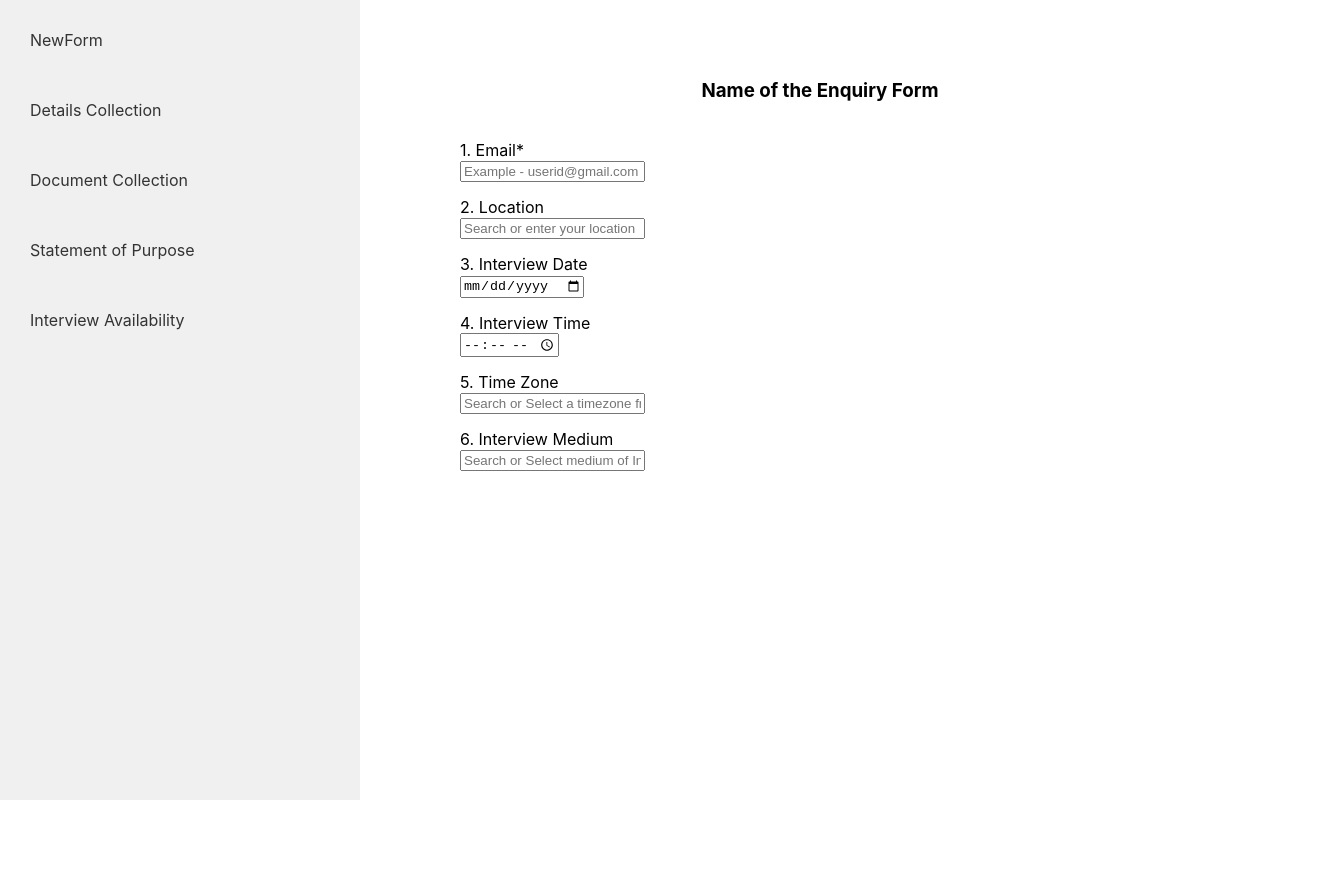
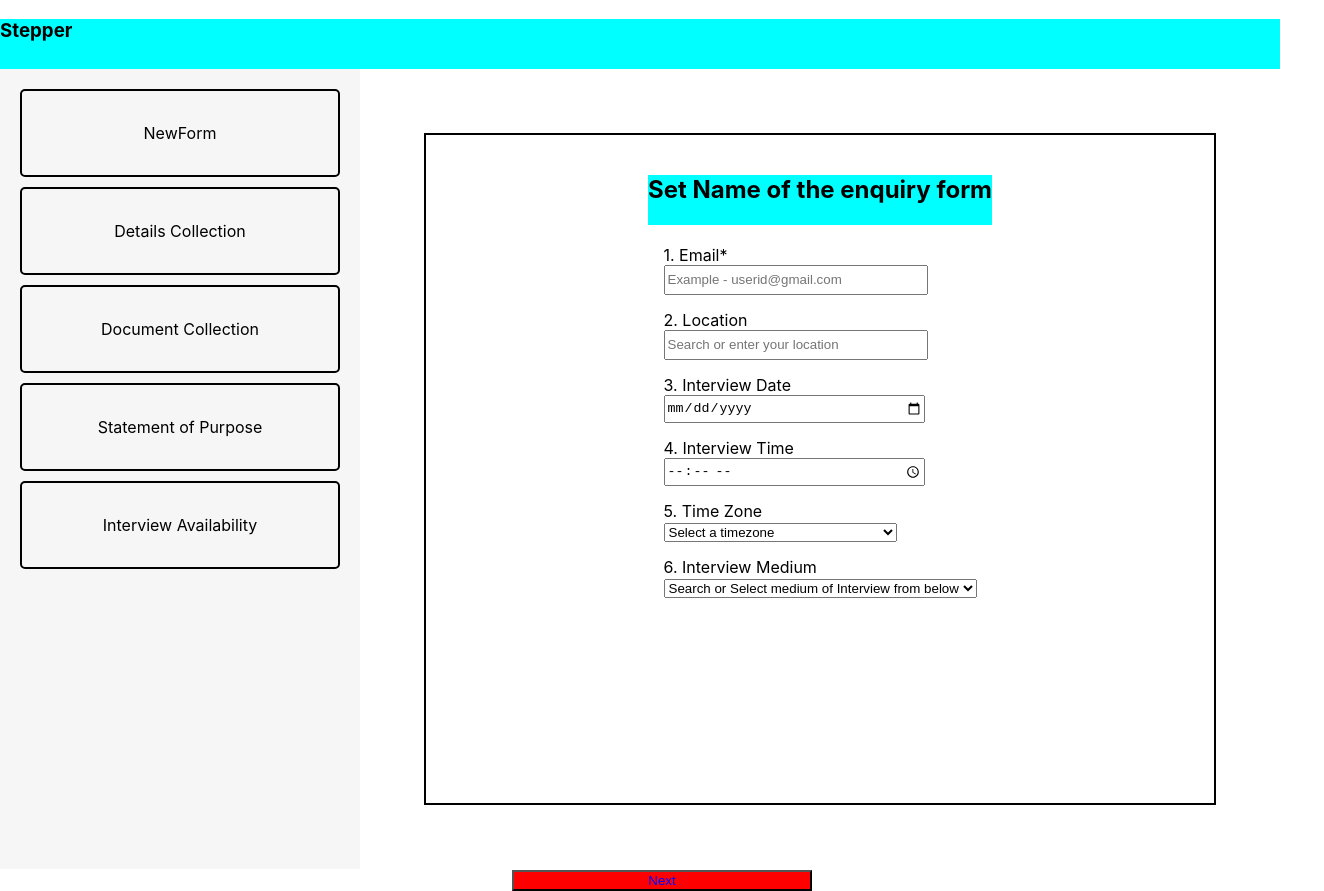
Before and after one commit to Rahul0550/candidateInfo, a React (Create React App) app: page /interview-availability in a window 1280 px wide. Shown: the whole page, 1324 px wide, since content can reach past the window. Before the commit the page ends 800 px from the top, so only its background shows below. Built offline with nearby package versions, Linux system fonts and the light colour scheme.

Commit message:
some functionality change

```diff
--- a/src/App.css
+++ b/src/App.css
@@ -5,30 +5,43 @@
 
 .sidebar {
   width: 25%;
-  background: #f0f0f0;
+  background: #f0f0f093;
   padding: 20px;
 }
 
 .sidebar a {
-  display: block;
-  padding: 10px;
+  display: flex;
+  align-items: center;
+  justify-content: center;
+  padding: 10px 15px;
   margin-bottom: 10px;
   text-decoration: none;
-  color: #333;
+  color: black;
   border-radius: 5px;
   transition: background-color 0.3s ease;
+  border: 2px solid black;
+  height: 5vw;
+  text-align: center;
 }
 
 .sidebar a:hover {
   background-color: #ddd;
 }
 
+input{
+  width: 20vw;
+  height: 3vh;
+}
+
 .main-content {
   flex: 1;
+  align-items: center;
+  justify-content: baseline;
   padding: 20px;
   display: flex;
   flex-direction: column;
-  margin: 40px 80px;
+  margin: 5% 5%;
+  border: 2px solid black;
 }
 
 .Top {
--- a/src/App.js
+++ b/src/App.js
@@ -1,36 +1,35 @@
-
-import React from "react";
-import { BrowserRouter, Route, Link, Routes } from "react-router-dom";
+import React, { useState } from "react";
+import { BrowserRouter, Route, Routes } from "react-router-dom";
 import NewForm from "./components/NewForm";
 import DetailsCollection from "./components/DetailsCollection";
 import DocumentCollection from "./components/DocumentCollection";
 import StatementOfPurpose from "./components/StatementOfPurpose";
 import InterviewAvailability from "./components/InterviewAvailability";
 import "./App.css";
+import Sidebar from "./components/Sidebar";
 
 const App = () => {
+  const [name, setName] = useState('');
+
   return (
+
     <BrowserRouter>
+      <div style={{ backgroundColor: "cyan",height:"50px" }}>
+        <h3>Stepper</h3>
+      </div>
+
       <div className="app-container">
-        {/* Sidebar */}
-        <div className="sidebar">
-          <Link to="/new-form">NewForm</Link>
-          <br />
-          <Link to="/details-collection">Details Collection</Link>
-          <br />
-          <Link to="/document-collection">Document Collection</Link>
-          <br />
-          <Link to="/statement-of-purpose">Statement of Purpose</Link>
-          <br />
-          <Link to="/interview-availability">Interview Availability</Link>
-        </div>
-
-
-
+        <Sidebar />
 
         <div className="main-content">
+          <div className="inside-header">
+          <h2 style={{ background: "cyan", height: "50px" }}>
+              {name ? `Enquiry Form for- ${name}` : "Set Name of the enquiry form"}
+            </h2>
+          </div>
+
           <Routes>
-            <Route path="/new-form" element={<NewForm />} />
+            <Route path="/new-form" element={<NewForm setName={setName} />} />
             <Route path="/details-collection" element={<DetailsCollection />} />
             <Route
               path="/document-collection"
@@ -47,6 +46,16 @@ const App = () => {
           </Routes>
         </div>
       </div>
+      <button
+        style={{
+          color: "blue",
+          backgroundColor: "Red",
+          width: "300px",
+          margin: "0 40%",
+        }}
+      >
+        Next
+      </button>
     </BrowserRouter>
   );
 };
--- a/src/components/DetailsCollection.jsx
+++ b/src/components/DetailsCollection.jsx
@@ -3,9 +3,9 @@ import React from "react";
 export default function DetailsCollection() {
   return (
     <>
-      <div className="Top">
+      {/* <div className="Top">
         <h3> Name of the Enquiry Form</h3>
-      </div>
+      </div> */}
       <div className="form-container">
         <div className="form-group">
           <label>1. Name*</label>
--- a/src/components/DocumentCollection.jsx
+++ b/src/components/DocumentCollection.jsx
@@ -14,9 +14,9 @@ export default function DocumentCollection() {
 
   return (
     <>
-      <div className="Top">
+      {/* <div className="Top">
         <h3> Name of the Enquiry Form</h3>
-      </div>
+      </div> */}
       <div>
         <div className="form-group">
         <label>1. 10th Marksheet*</label>
--- a/src/components/InterviewAvailability.jsx
+++ b/src/components/InterviewAvailability.jsx
@@ -1,12 +1,26 @@
-import React from "react";
+import React, { useState } from "react";
 
 export default function InterviewAvailability() {
+  const [selectedTimeZone, setSelectedTimeZone] = useState("");
+
+  var aryIanaTimeZones = Intl.supportedValuesOf("timeZone");
+
+  const languageOptions = [
+    "Hindi",
+    "English",
+    "Spanish",
+    "French",
+    "German",
+    "Russian",
+  ];
+
   return (
     <>
-      <div className="Top">
+      {/* <div className="Top">
         <h3> Name of the Enquiry Form</h3>
-      </div>
+      </div> */}
       <div>
+
         <div className="form-group">
           <label>1. Email*</label>
           <br />
@@ -42,22 +56,38 @@ export default function InterviewAvailability() {
         <div className="form-group">
           <label>5. Time Zone</label>
           <br />
-          <input
-            type="dropdown"
-            placeholder="Search or Select a timezone from below"
-          />
+          <select
+            value={selectedTimeZone}
+            onChange={(e) => setSelectedTimeZone(e.target.value)}
+          >
+            <option value="" disabled>
+              Select a timezone
+            </option>
+            {aryIanaTimeZones.map((timeZone) => (
+              <option key={timeZone} value={timeZone}>
+                {timeZone}
+              </option>
+            ))}
+          </select>
           <br />
         </div>
 
         <div className="form-group">
           <label>6. Interview Medium</label>
           <br />
-          <input
-            type="dropdown"
-            placeholder="Search or Select medium of Interview from below"
-          />
+          <select>
+            <option value="" disabled selected>
+              Search or Select medium of Interview from below
+            </option>
+            {languageOptions.map((language, index) => (
+              <option key={index} value={language}>
+                {language}
+              </option>
+            ))}
+          </select>
           <br />
         </div>
+
       </div>
     </>
   );
--- a/src/components/NewForm.jsx
+++ b/src/components/NewForm.jsx
@@ -1,7 +1,26 @@
-import React from 'react';
+import React, { useState } from "react";
 
-const NewForm = () => {
-  return <div>New Form Page Content</div>;
+const NewForm = ({ setName }) => {
+  const [nameInput, setNameInput] = useState("");
+
+  const handleNameChange = (event) => {
+    const newName = event.target.value;
+    setNameInput(newName);
+    setName(newName);
+  };
+
+  return (
+    <>
+      <div>Write the name of New Form Page Content</div>
+      <br />
+      <input
+        type="text"
+        value={nameInput}
+        placeholder="Set the name of the Enquiry Form"
+        onChange={handleNameChange}
+      />
+    </>
+  );
 };
 
 export default NewForm;
--- /dev/null
+++ b/src/components/Sidebar.jsx
@@ -0,0 +1,15 @@
+import React from 'react';
+import { Link } from "react-router-dom";
+
+
+export default function Sidebar() {
+  return (
+<div className="sidebar">
+      <Link to="/new-form">NewForm</Link>
+      <Link to="/details-collection">Details Collection</Link>
+      <Link to="/document-collection">Document Collection</Link>
+      <Link to="/statement-of-purpose">Statement of Purpose</Link>
+      <Link to="/interview-availability">Interview Availability</Link>
+    </div>
+    )
+}
--- a/src/components/StatementOfPurpose.jsx
+++ b/src/components/StatementOfPurpose.jsx
@@ -3,9 +3,9 @@ import React from "react";
 export default function StatementOfPurpose() {
   return (
     <>
-      <div className="Top">
+      {/* <div className="Top">
         <h3> Name of the Enquiry Form</h3>
-      </div>
+      </div> */}
       <div>
 
         <div className="form-group">
```
Also changed, not shown: src/components/Home.jsx (added, +7 -0 lines).
